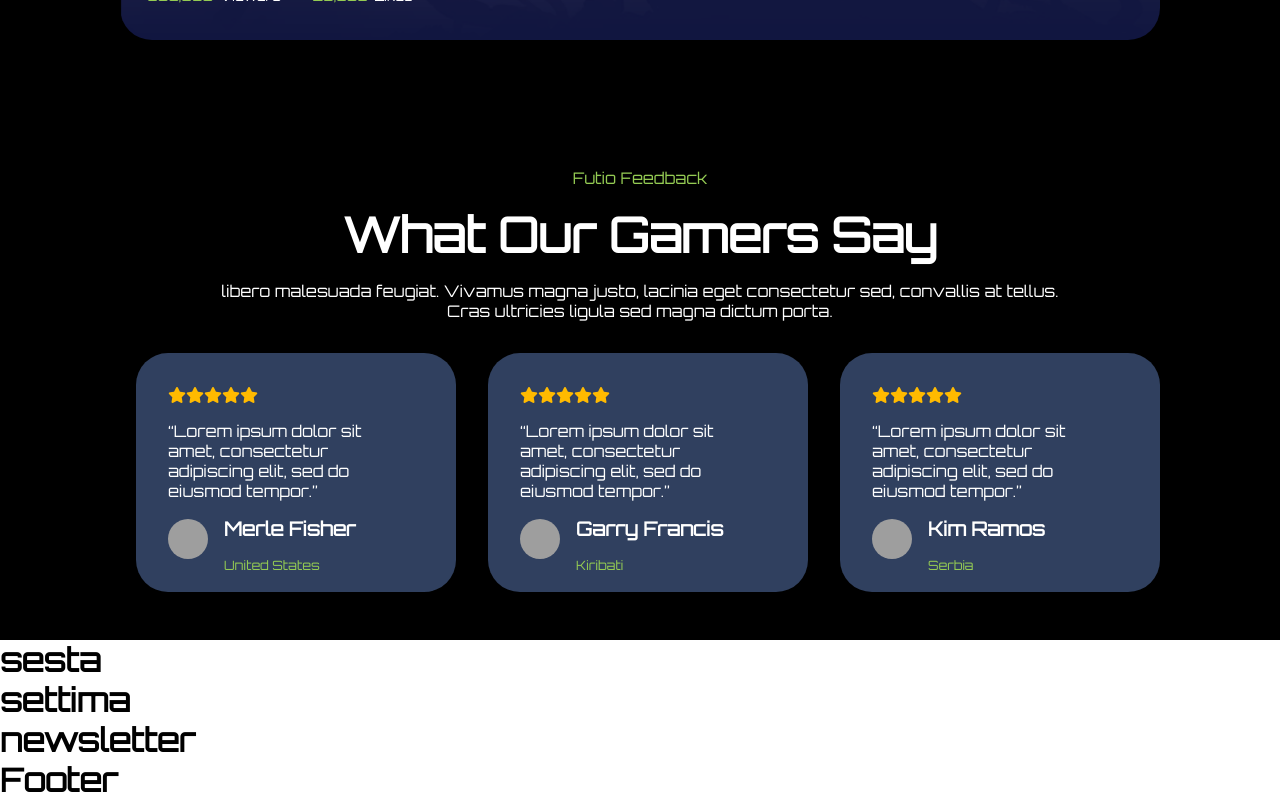
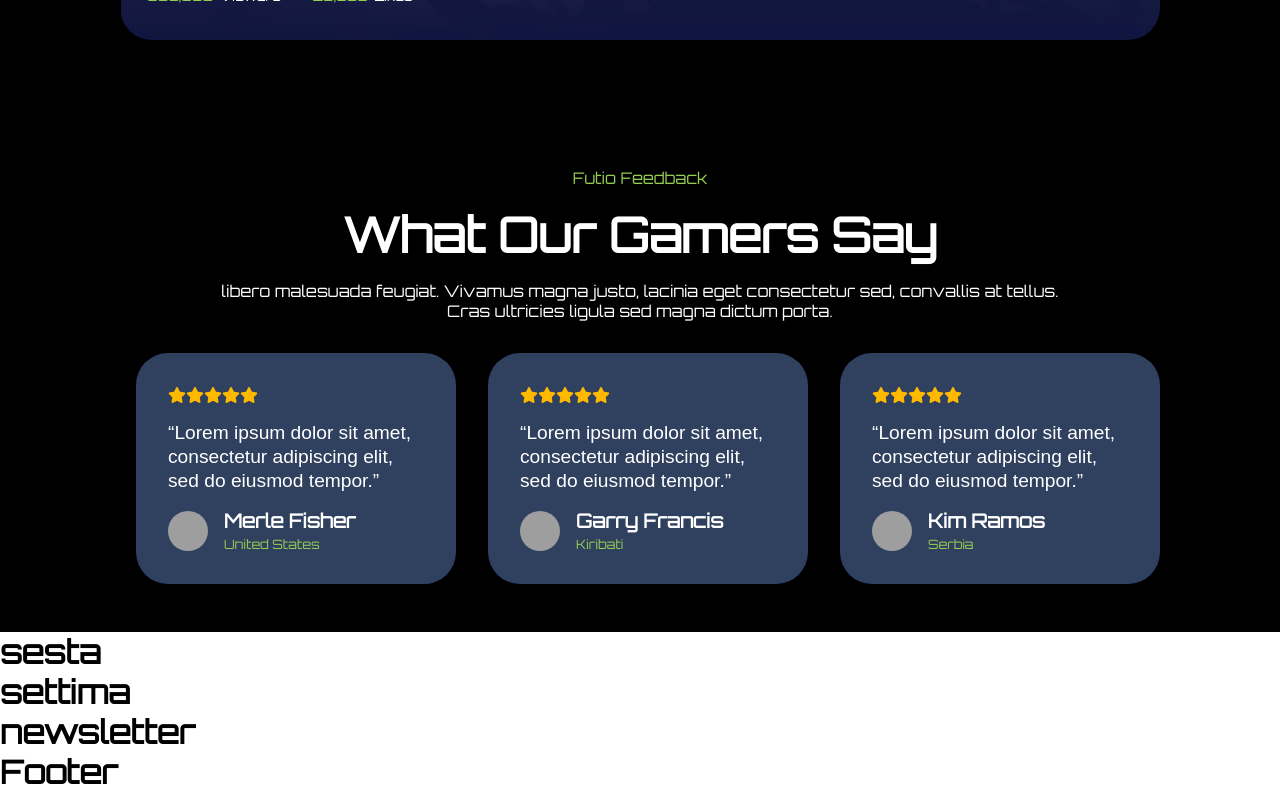
Before and after one commit to giordanofabrizii/proj-html-vuejs, a Vue app: page / in a window 1280 px wide. Shown: the part 1476-2276 px from the top of the page. Built offline with nearby package versions, Linux system fonts and the light colour scheme; grey boxes are pictures that could not be loaded.

Commit message:
fixed font

```diff
--- a/src/components/CarouselApp.vue
+++ b/src/components/CarouselApp.vue
@@ -159,9 +159,12 @@ export default{
             color: #ffba00;
         }
 
-        p{
+        >p{
             margin-top: 1rem;
-            max-width: 15rem;
+            max-width: 17rem;
+            font-family: Barlow, sans-serif;
+            font-size: 1.2rem;
+            line-height: 1.5rem
         }
 
         .person{
```
